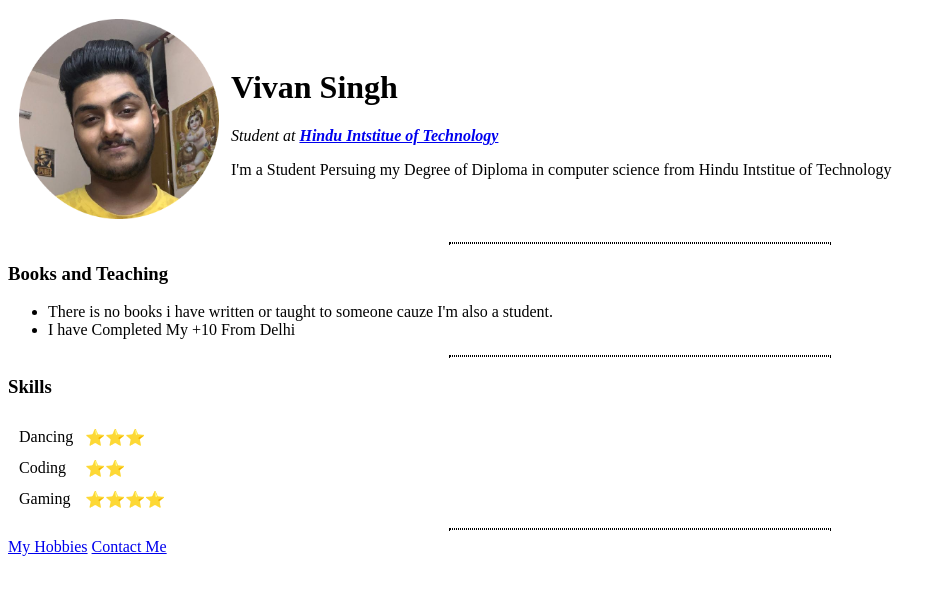
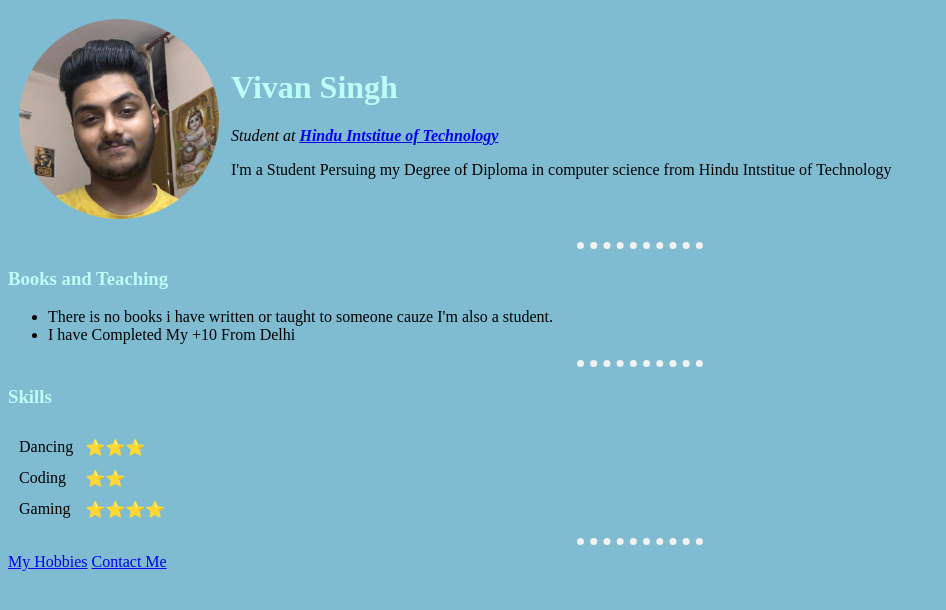
Before and after one commit to VivanYT/cv, a plain HTML site: page index.html in a window 1280 px wide. Shown: the whole page, without its empty margins (0-946 px from the left). Drawn offline with Linux system fonts and the light colour scheme.

Commit message:
Update index.html

```diff
--- a/index.html
+++ b/index.html
@@ -5,14 +5,22 @@
   <meta charset="utf-8">
   <title>Vivan's Personal site</title>
   <style>
-    body {
-        backgroud-color; #7FBCD2;
-    }
-    hr {
-    background-color: white;
-      border-style: dotted;
-      width: 30%;
-    }
+body {
+  background-color: #7FBCD2;
+}
+hr {
+  background-color: none;
+  border-style: dotted none none;
+  border-color: #F2F2F2;
+  border-width: 7px;
+  width: 10%;
+}
+h1 {
+  color: #B9FFF8;
+}
+h3 {
+  color: #B9FFF8;
+}
     </style>
 </head>
 
```
